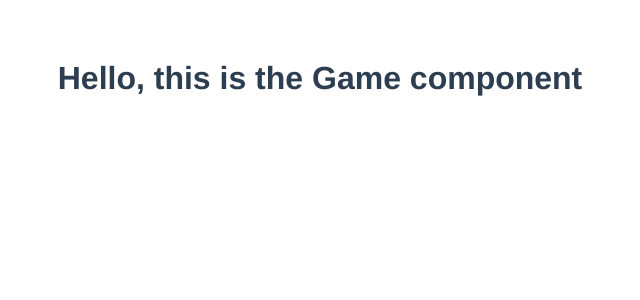
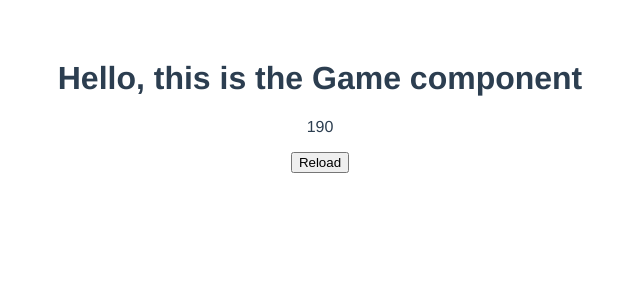
Before and after one commit to norvinyecla/types-quiz, a Vue app: page / in a window 1280 px wide. Shown: the top 300 px of the page, without its empty margins (320-960 px from the left). Built offline with nearby package versions, Linux system fonts and the light colour scheme.

Commit message:
Generate new number every button click

```diff
--- a/src/components/Game.vue
+++ b/src/components/Game.vue
@@ -1,13 +1,35 @@
 <template>
   <div class="game">
     <h1>Hello, this is the Game component</h1>
+    <p>
+      {{ ct }}
+    </p>
+    <button @click="reload">
+      Reload
+    </button>
   </div>
 </template>
 
 <script>
 export default {
-  name: 'Game'
+  name: 'Game',
+
+  data() {
+    return {
+      ct: this.randomNumber()
+    }
+  },
+
+  methods: {
+    randomNumber() {
+      return Math.floor( Math.random() * 250)
+    },
+    reload() {
+      this.ct = this.randomNumber()
+    }
+  }
 }
+
 </script>
 
 <!-- Add "scoped" attribute to limit CSS to this component only -->
```
